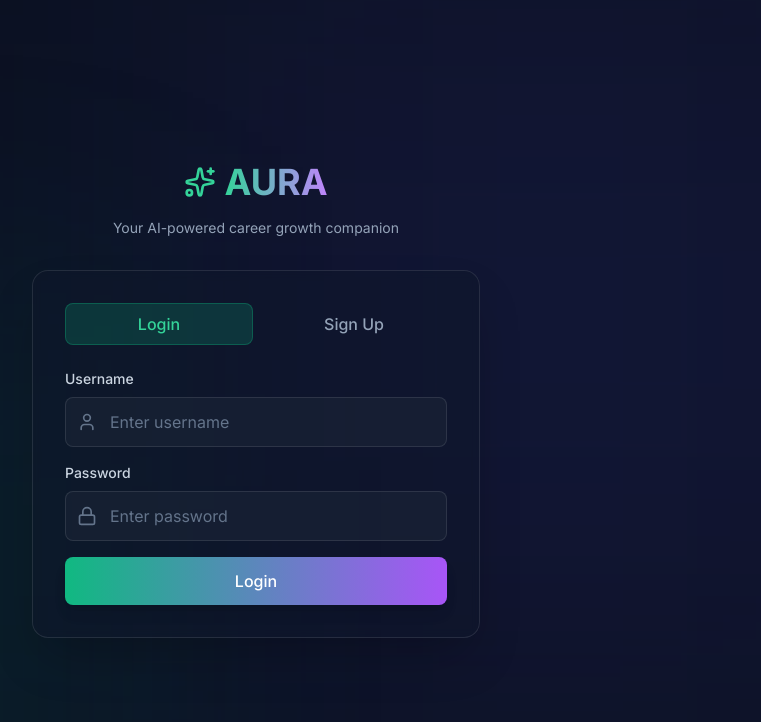
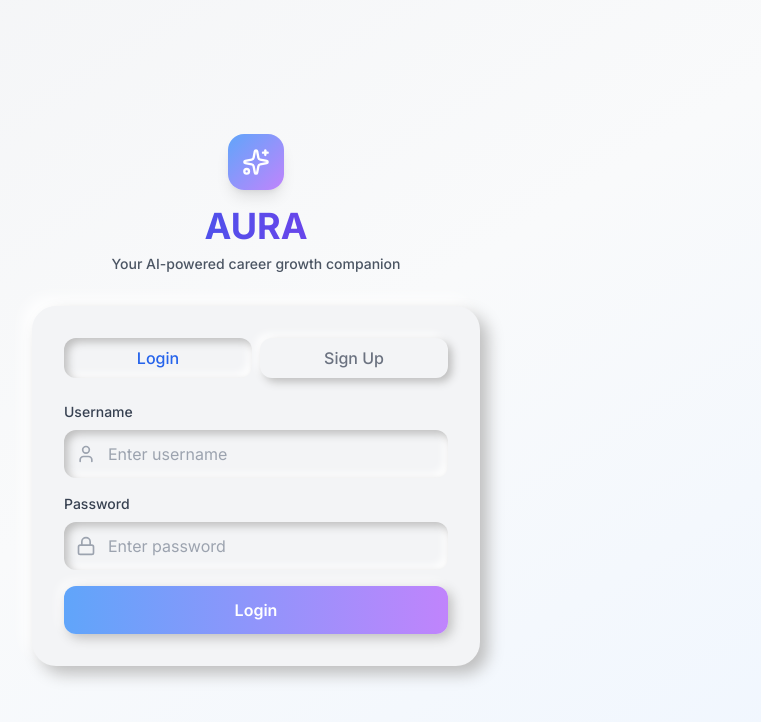
Before and after one commit to laxmikhilnani20/The-Autonomous-Career-Ecosystem, a React (Vite) app: page / in a window 1280 px wide. Shown: the top 722 px of the page, without its empty margins (384-1145 px from the left). Built offline with nearby package versions, Linux system fonts and the light colour scheme.

Commit message:
feat: Apply neumorphic light design to authentication page

```diff
--- a/components/Auth.tsx
+++ b/components/Auth.tsx
@@ -37,41 +37,38 @@ const Auth: React.FC<AuthProps> = ({ onLogin, onSignup }) => {
   };
 
   return (
-    <div className="min-h-screen w-full bg-[#0B1120] flex items-center justify-center p-4">
-      <div className="absolute inset-0 overflow-hidden pointer-events-none">
-        <div className="absolute top-[-10%] right-[-5%] w-[800px] h-[800px] bg-indigo-600/10 blur-[150px]" />
-        <div className="absolute bottom-[-10%] left-[-5%] w-[600px] h-[600px] bg-emerald-600/10 blur-[120px]" />
-      </div>
-
-      <div className="w-full max-w-md relative z-10">
+    <div className="min-h-screen w-full bg-gradient-to-br from-gray-100 via-gray-50 to-blue-50 flex items-center justify-center p-4">
+      <div className="w-full max-w-md">
         <div className="text-center mb-8">
           <div className="flex items-center justify-center gap-2 mb-4">
-            <Sparkles className="w-8 h-8 text-emerald-400" />
-            <h1 className="text-4xl font-bold bg-gradient-to-r from-emerald-400 to-purple-400 bg-clip-text text-transparent">
-              AURA
-            </h1>
+            <div className="w-14 h-14 rounded-2xl bg-gradient-to-br from-blue-400 to-purple-400 shadow-lg flex items-center justify-center">
+              <Sparkles className="w-7 h-7 text-white" />
+            </div>
           </div>
-          <p className="text-slate-400 text-sm">Your AI-powered career growth companion</p>
+          <h1 className="text-4xl font-bold bg-gradient-to-r from-blue-600 to-purple-600 bg-clip-text text-transparent mb-2">
+            AURA
+          </h1>
+          <p className="text-gray-600 text-sm font-medium">Your AI-powered career growth companion</p>
         </div>
 
-        <div className="bg-slate-900/50 backdrop-blur-sm border border-white/10 rounded-2xl p-8 shadow-2xl">
+        <div className="bg-gray-100 rounded-3xl p-8 shadow-[8px_8px_16px_#bebebe,-8px_-8px_16px_#ffffff]">
           <div className="flex gap-2 mb-6">
             <button
               onClick={() => setIsLogin(true)}
-              className={`flex-1 py-2 px-4 rounded-lg font-medium transition-all ${
+              className={`flex-1 py-2 px-4 rounded-xl font-medium transition-all ${
                 isLogin
-                  ? 'bg-emerald-500/20 text-emerald-400 border border-emerald-500/30'
-                  : 'text-slate-400 hover:text-slate-300'
+                  ? 'bg-gray-100 text-blue-600 shadow-[inset_4px_4px_8px_#bebebe,inset_-4px_-4px_8px_#ffffff]'
+                  : 'text-gray-500 hover:text-gray-700 shadow-[4px_4px_8px_#bebebe,-4px_-4px_8px_#ffffff]'
               }`}
             >
               Login
             </button>
             <button
               onClick={() => setIsLogin(false)}
-              className={`flex-1 py-2 px-4 rounded-lg font-medium transition-all ${
+              className={`flex-1 py-2 px-4 rounded-xl font-medium transition-all ${
                 !isLogin
-                  ? 'bg-purple-500/20 text-purple-400 border border-purple-500/30'
-                  : 'text-slate-400 hover:text-slate-300'
+                  ? 'bg-gray-100 text-purple-600 shadow-[inset_4px_4px_8px_#bebebe,inset_-4px_-4px_8px_#ffffff]'
+                  : 'text-gray-500 hover:text-gray-700 shadow-[4px_4px_8px_#bebebe,-4px_-4px_8px_#ffffff]'
               }`}
             >
               Sign Up
@@ -80,46 +77,46 @@ const Auth: React.FC<AuthProps> = ({ onLogin, onSignup }) => {
 
           <form onSubmit={handleSubmit} className="space-y-4">
             <div>
-              <label className="block text-sm font-medium text-slate-300 mb-2">
+              <label className="block text-sm font-medium text-gray-700 mb-2">
                 Username
               </label>
               <div className="relative">
-                <User className="absolute left-3 top-1/2 -translate-y-1/2 w-5 h-5 text-slate-500" />
+                <User className="absolute left-3 top-1/2 -translate-y-1/2 w-5 h-5 text-gray-400" />
                 <input
                   type="text"
                   value={username}
                   onChange={(e) => setUsername(e.target.value)}
-                  className="w-full bg-slate-800/50 border border-white/10 rounded-lg py-3 pl-11 pr-4 text-slate-200 placeholder-slate-500 focus:outline-none focus:ring-2 focus:ring-emerald-500/50 focus:border-emerald-500/50 transition-all"
+                  className="w-full bg-gray-100 rounded-xl py-3 pl-11 pr-4 text-gray-800 placeholder-gray-400 focus:outline-none shadow-[inset_4px_4px_8px_#bebebe,inset_-4px_-4px_8px_#ffffff] transition-all"
                   placeholder="Enter username"
                 />
               </div>
             </div>
 
             <div>
-              <label className="block text-sm font-medium text-slate-300 mb-2">
+              <label className="block text-sm font-medium text-gray-700 mb-2">
                 Password
               </label>
               <div className="relative">
-                <Lock className="absolute left-3 top-1/2 -translate-y-1/2 w-5 h-5 text-slate-500" />
+                <Lock className="absolute left-3 top-1/2 -translate-y-1/2 w-5 h-5 text-gray-400" />
                 <input
                   type="password"
                   value={password}
                   onChange={(e) => setPassword(e.target.value)}
-                  className="w-full bg-slate-800/50 border border-white/10 rounded-lg py-3 pl-11 pr-4 text-slate-200 placeholder-slate-500 focus:outline-none focus:ring-2 focus:ring-emerald-500/50 focus:border-emerald-500/50 transition-all"
+                  className="w-full bg-gray-100 rounded-xl py-3 pl-11 pr-4 text-gray-800 placeholder-gray-400 focus:outline-none shadow-[inset_4px_4px_8px_#bebebe,inset_-4px_-4px_8px_#ffffff] transition-all"
                   placeholder="Enter password"
                 />
               </div>
             </div>
 
             {error && (
-              <div className="text-red-400 text-sm bg-red-500/10 border border-red-500/20 rounded-lg p-3">
+              <div className="text-red-600 text-sm bg-red-50 rounded-xl p-3 shadow-[inset_2px_2px_4px_rgba(239,68,68,0.1)]">
                 {error}
               </div>
             )}
 
             <button
               type="submit"
-              className="w-full bg-gradient-to-r from-emerald-500 to-purple-500 hover:from-emerald-600 hover:to-purple-600 text-white font-medium py-3 rounded-lg transition-all shadow-lg hover:shadow-emerald-500/25"
+              className="w-full bg-gradient-to-r from-blue-400 to-purple-400 hover:from-blue-500 hover:to-purple-500 text-white font-semibold py-3 rounded-xl transition-all shadow-[4px_4px_12px_#bebebe,-4px_-4px_12px_#ffffff] hover:shadow-[6px_6px_16px_#bebebe,-6px_-6px_16px_#ffffff] active:shadow-[inset_4px_4px_12px_#bebebe,inset_-4px_-4px_12px_#ffffff]"
             >
               {isLogin ? 'Login' : 'Create Account'}
             </button>
```
